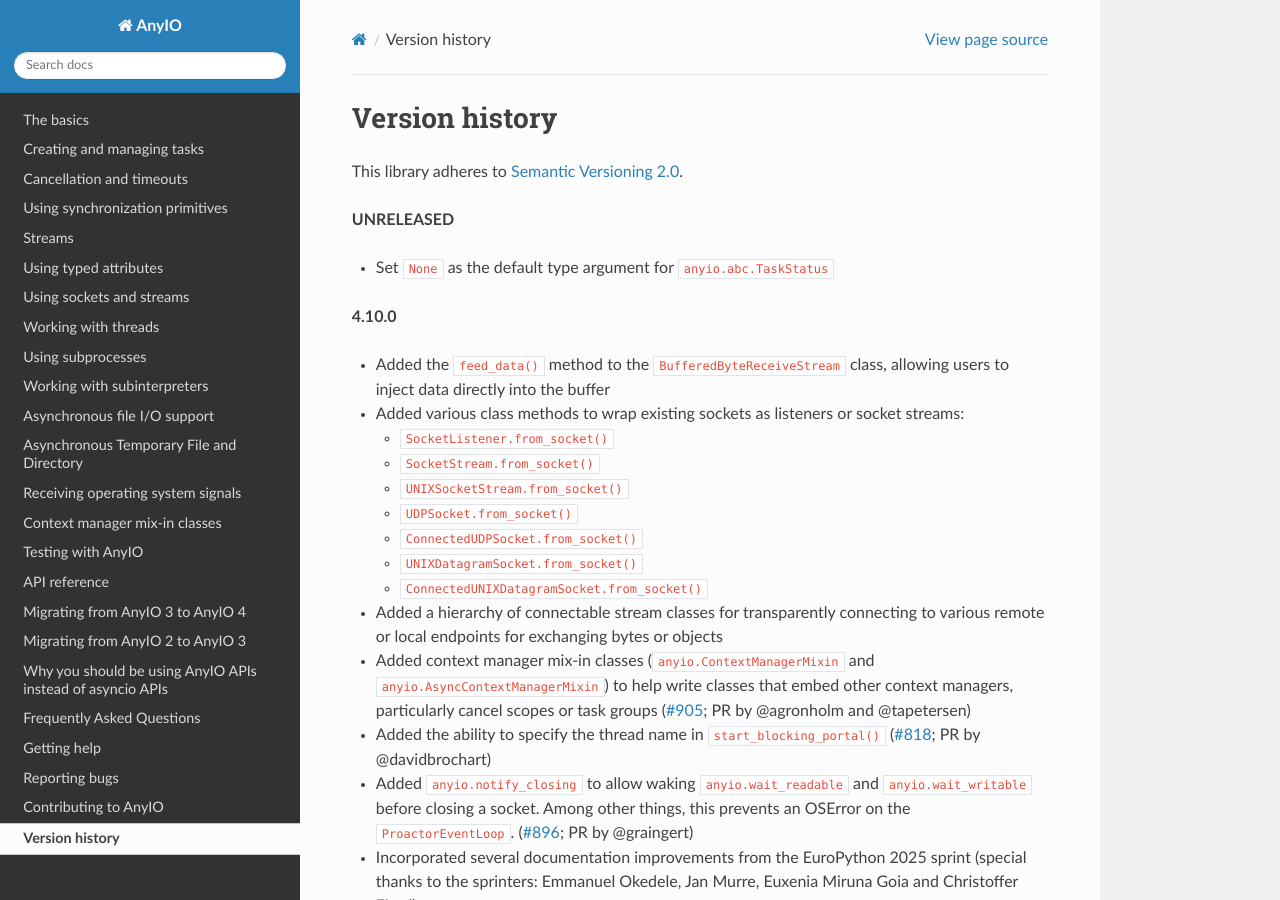
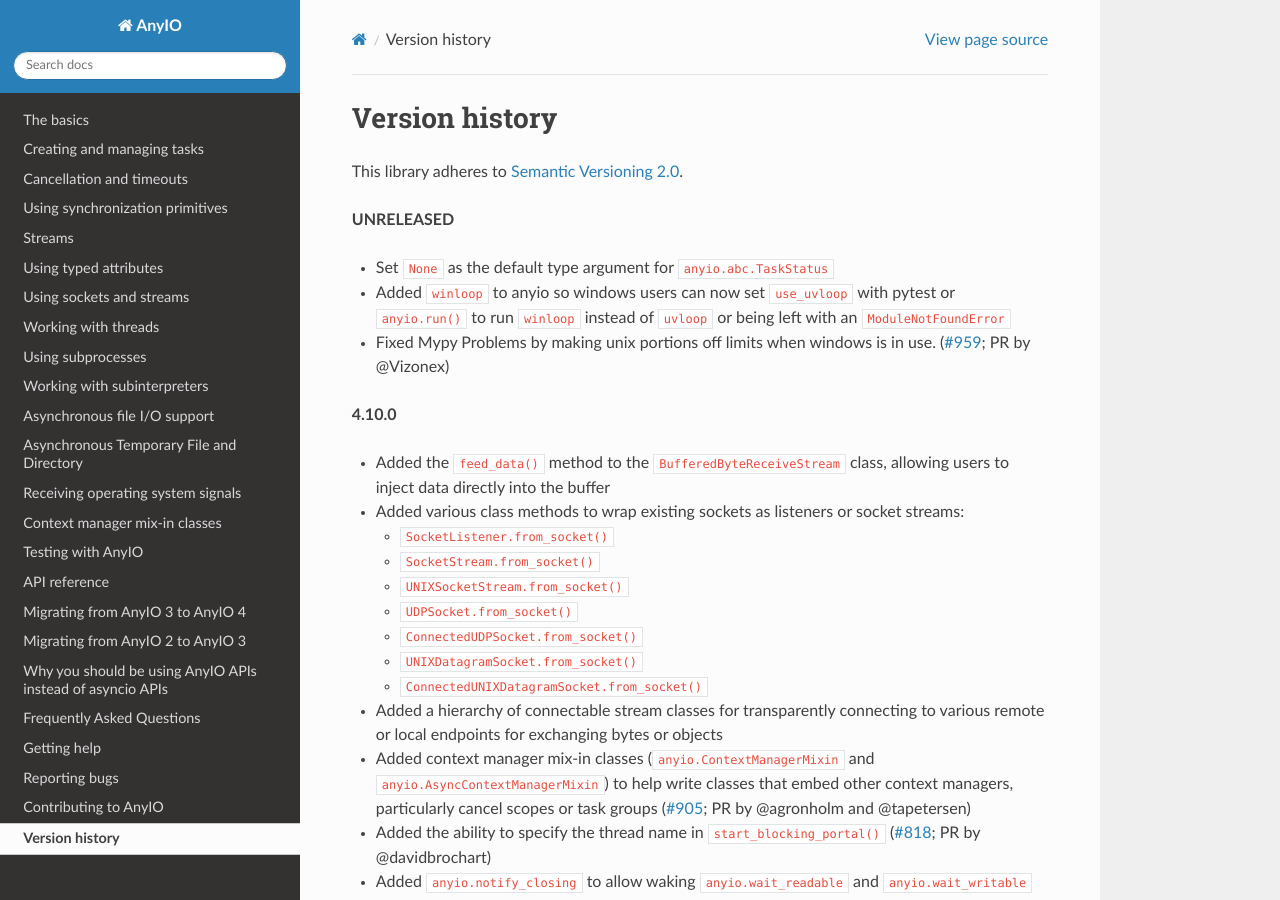
Before and after one commit to agronholm/anyio, a Sphinx documentation site: the page built from docs/versionhistory.rst, in a window 1280 px wide and 900 px high. Built offline with Sphinx 7.4.7 and the Read the Docs theme 3.1.0, drawn with Linux system fonts in a browser that asks for light colours; the version number could not be read and is left out.

Commit message:
re-add docs from #959

```diff
--- a/docs/basics.rst
+++ b/docs/basics.rst
@@ -77,8 +77,8 @@ Here is the list of supported options for each backend:
 * options covered in the documentation of :class:`asyncio.Runner`
 * ``use_uvloop`` (``bool``, default=False): Use the faster uvloop_ event loop
   implementation, if available (this is a shorthand for passing
-  ``loop_factory=uvloop.new_event_loop``, and is ignored if ``loop_factory`` is passed
-  a value other than ``None``)
+ ``loop_factory=uvloop.new_event_loop`` or ``loop_factory=winloop.new_event_loop`` if using windows,
+  and is ignored if ``loop_factory`` is passed a value other than ``None``)
 
 **Trio**: options covered in the
 `official documentation
--- a/docs/versionhistory.rst
+++ b/docs/versionhistory.rst
@@ -6,6 +6,10 @@ This library adheres to `Semantic Versioning 2.0 <http://semver.org/>`_.
 **UNRELEASED**
 
 - Set ``None`` as the default type argument for ``anyio.abc.TaskStatus``
+- Added ``winloop`` to anyio so windows users can now set ``use_uvloop`` with pytest
+  or ``anyio.run()`` to run ``winloop`` instead of ``uvloop`` or being left with an ``ModuleNotFoundError``
+- Fixed Mypy Problems by making unix portions off limits when windows is in use.
+  (`#959 <https://github.com/agronholm/anyio/pull/959>`_; PR by @Vizonex)
 
 **4.10.0**
 
```
